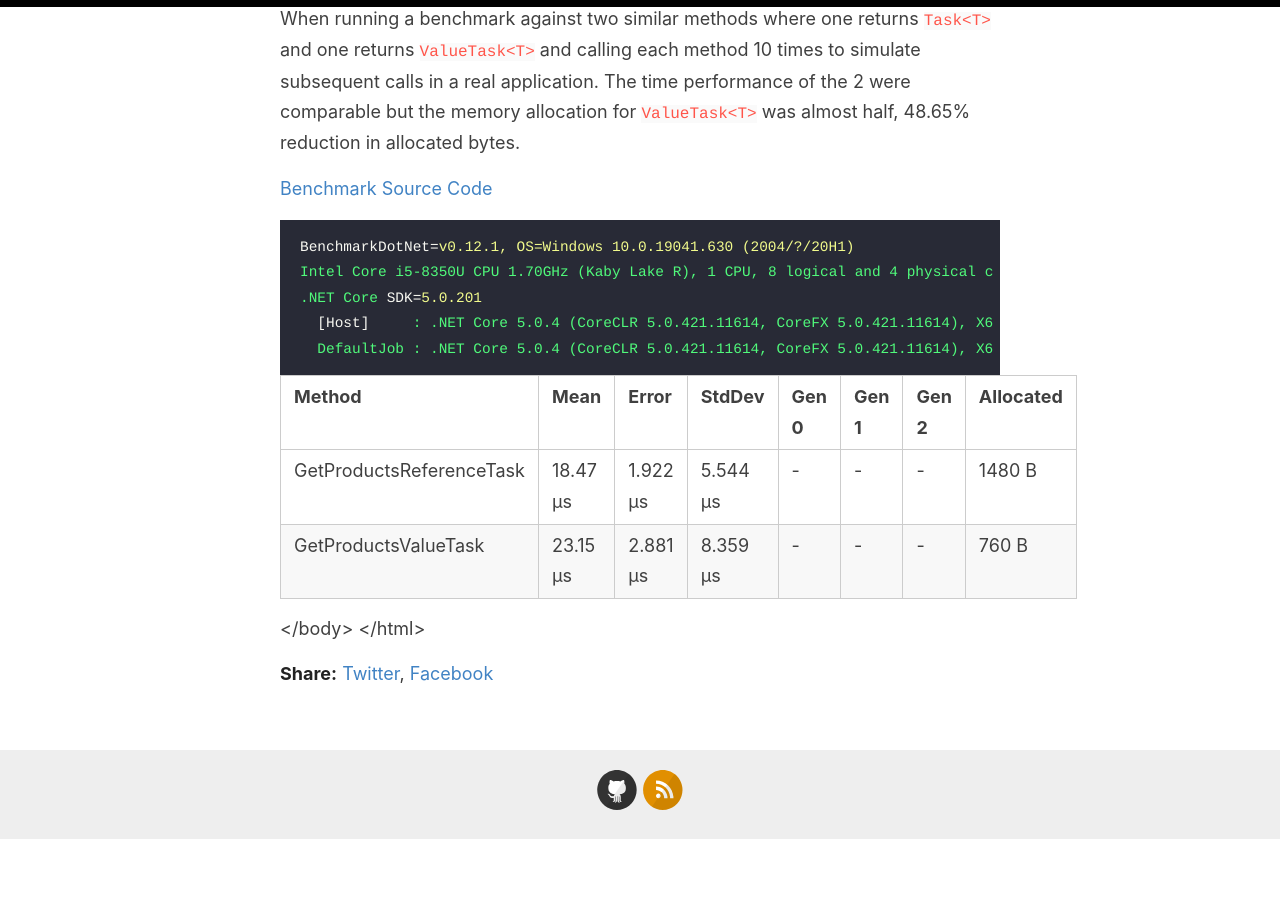
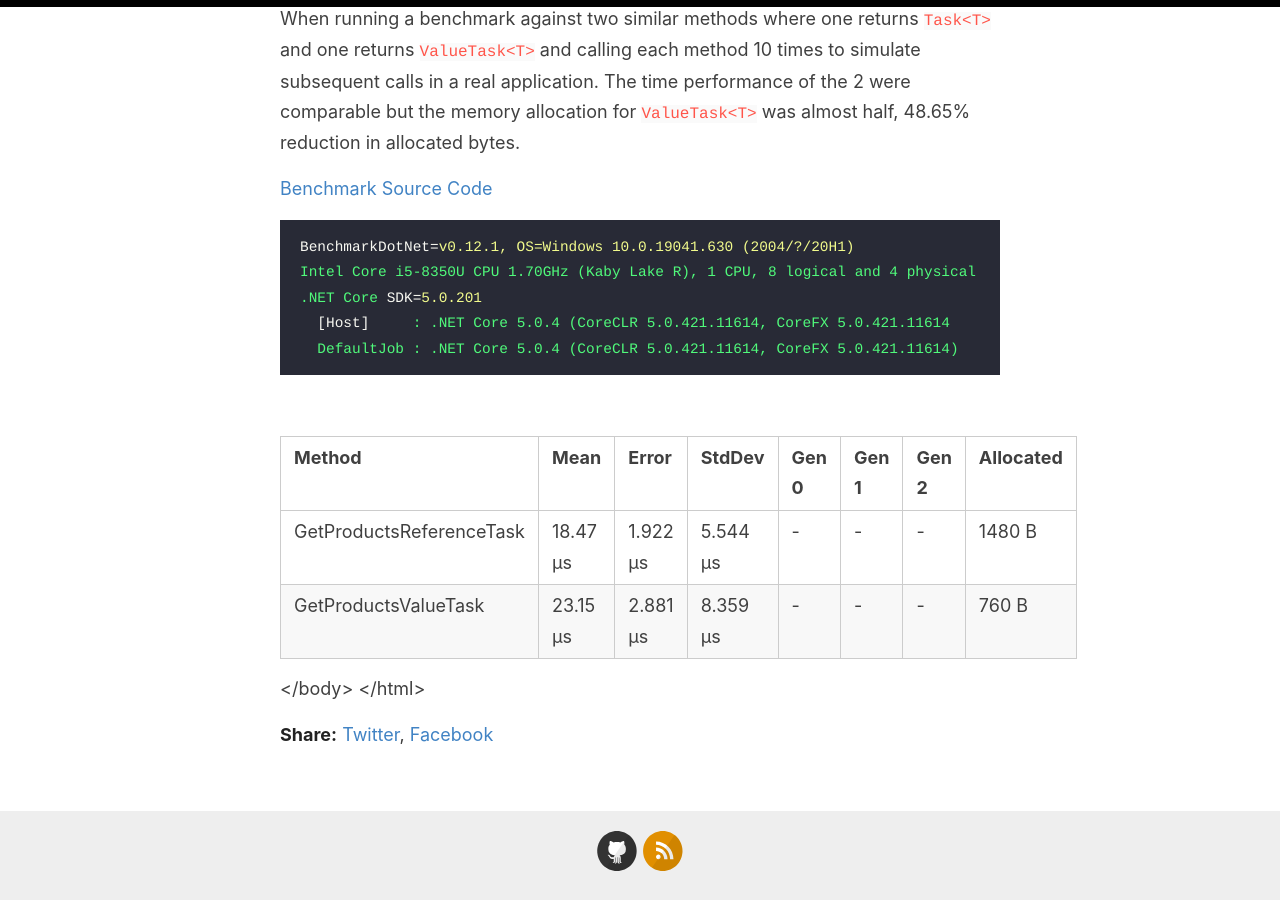
Before and after one commit to mroberts91/blog, a Jekyll site: the page built from _posts/2021-04-10-dotnet-value-task-allocation.md, in a window 1280 px wide and 900 px high, scrolled down 2253 px. Built offline with Jekyll 4.4.1, drawn with Linux system fonts in a browser that asks for light colours; before the commit the page ends 3093 px from its top, so only the background shows below that.

Commit message:
Update value task table

````diff
--- a/_posts/2021-04-10-dotnet-value-task-allocation.md
+++ b/_posts/2021-04-10-dotnet-value-task-allocation.md
@@ -72,12 +72,13 @@ When running a benchmark against two similar methods where one returns `Task<T>`
 
 ``` ini
 BenchmarkDotNet=v0.12.1, OS=Windows 10.0.19041.630 (2004/?/20H1)
-Intel Core i5-8350U CPU 1.70GHz (Kaby Lake R), 1 CPU, 8 logical and 4 physical cores
+Intel Core i5-8350U CPU 1.70GHz (Kaby Lake R), 1 CPU, 8 logical and 4 physical
 .NET Core SDK=5.0.201
-  [Host]     : .NET Core 5.0.4 (CoreCLR 5.0.421.11614, CoreFX 5.0.421.11614), X64 RyuJIT
-  DefaultJob : .NET Core 5.0.4 (CoreCLR 5.0.421.11614, CoreFX 5.0.421.11614), X64 RyuJIT
+  [Host]     : .NET Core 5.0.4 (CoreCLR 5.0.421.11614, CoreFX 5.0.421.11614
+  DefaultJob : .NET Core 5.0.4 (CoreCLR 5.0.421.11614, CoreFX 5.0.421.11614)
 ```
 
+<br />
 <table>
 <thead><tr><th>            Method</th><th>Mean</th><th>Error</th><th>StdDev</th><th>Gen 0</th><th>Gen 1</th><th>Gen 2</th><th>Allocated</th>
 </tr>
````
